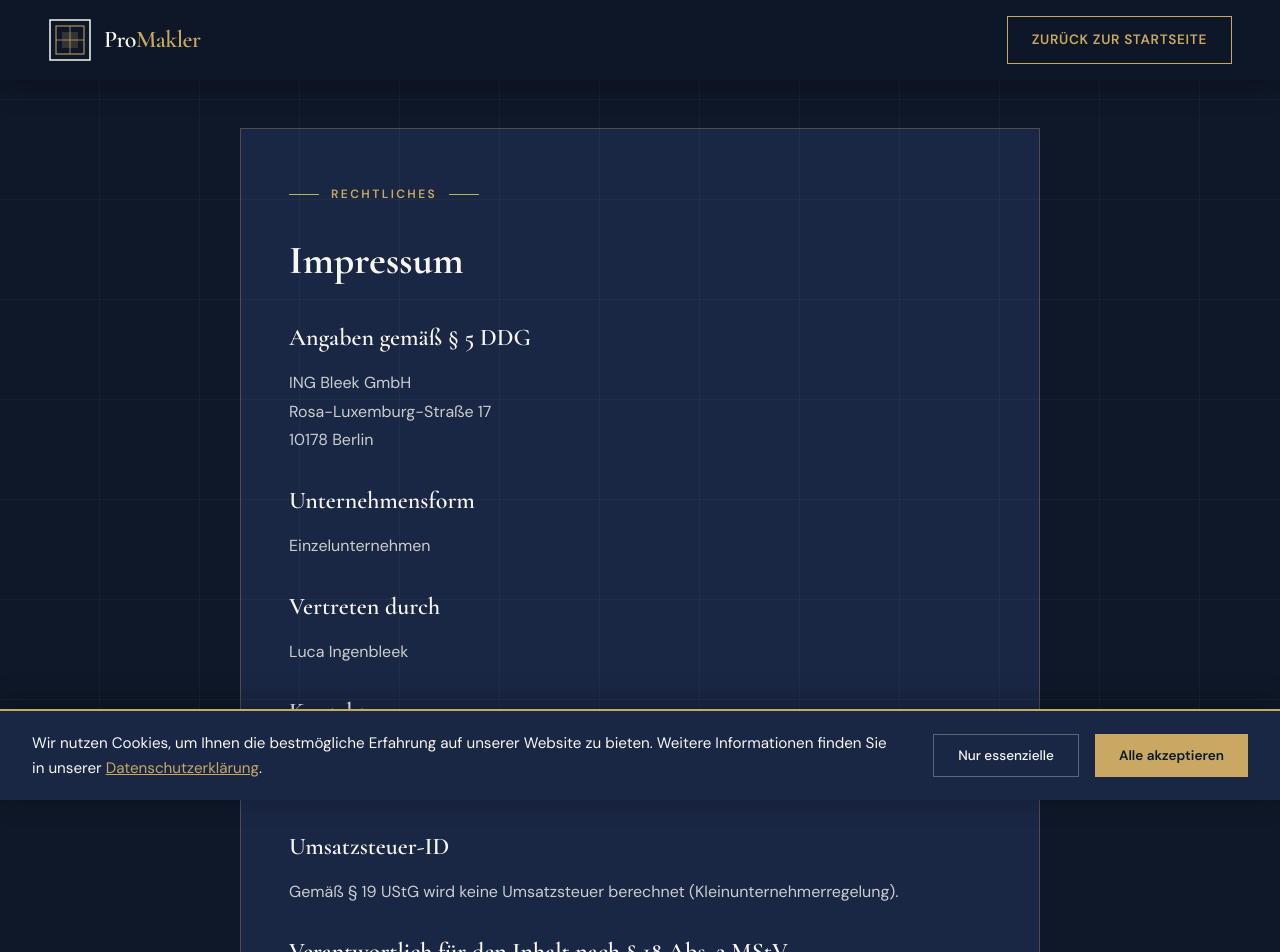
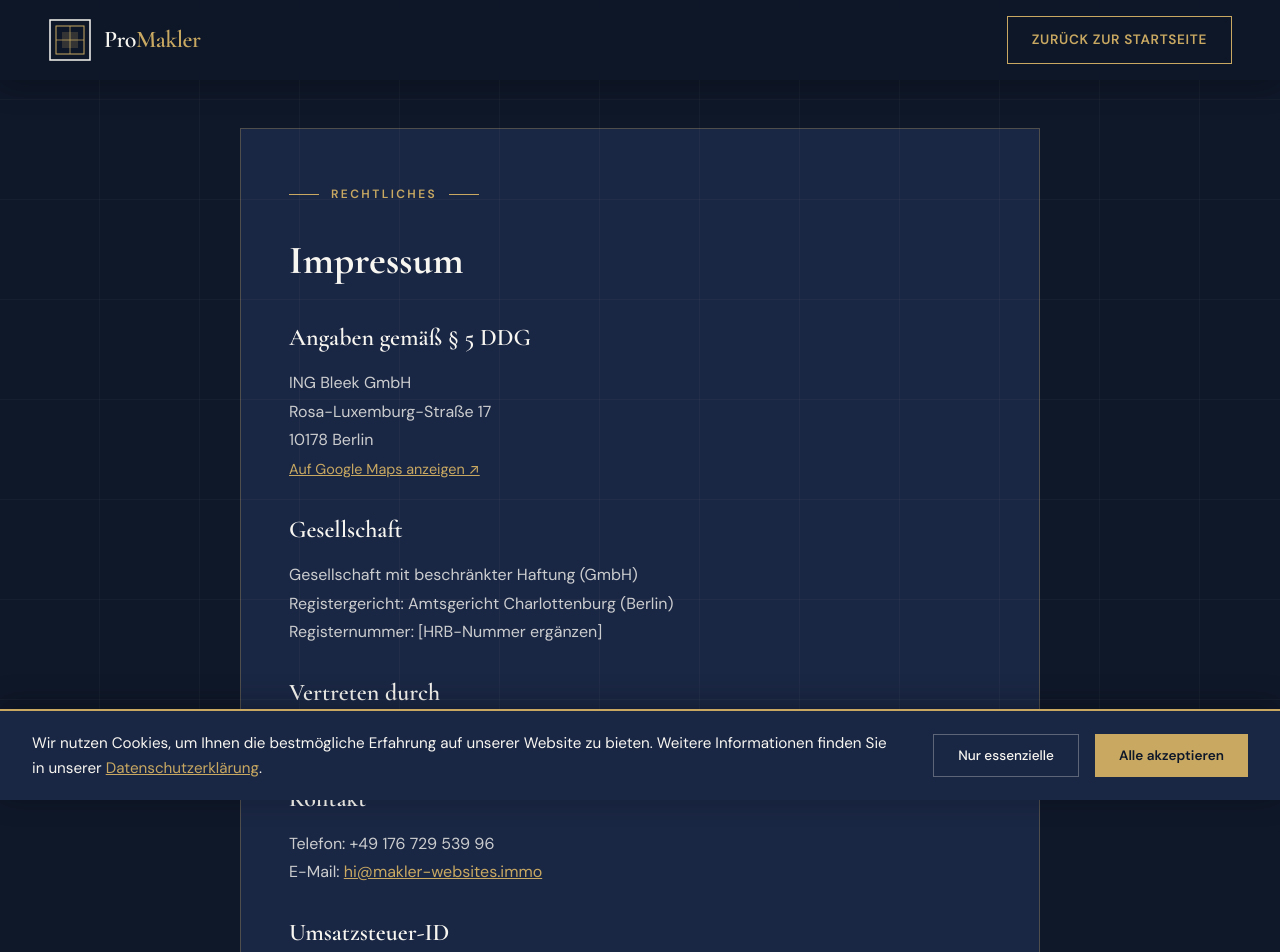
Before and after one commit to KIrun3000/ProMaklerWebsite, a Next.js app in the folder nextjs-app/: page /impressum in a window 1280 px wide. Shown: the top 952 px of the page. Built offline with nearby package versions, Linux system fonts and the light colour scheme.

Commit message:
fix: Impressum GmbH-Angaben korrekt, Google Maps Link, Datenschutz E-Mail verlinkt

```diff
--- a/nextjs-app/app/impressum/page.tsx
+++ b/nextjs-app/app/impressum/page.tsx
@@ -93,26 +93,44 @@ export default function Impressum() {
                 Rosa-Luxemburg-Straße 17
                 <br />
                 10178 Berlin
+                <br />
+                <a
+                  href="https://maps.google.com/?q=Rosa-Luxemburg-Straße+17,+10178+Berlin"
+                  target="_blank"
+                  rel="noopener noreferrer"
+                  style={{ color: "var(--gold)", fontSize: "0.9em" }}
+                >
+                  Auf Google Maps anzeigen ↗
+                </a>
               </p>
 
-              <h2 style={h2Style}>Unternehmensform</h2>
+              <h2 style={h2Style}>Gesellschaft</h2>
               <p>
-                Einzelunternehmen
+                Gesellschaft mit beschränkter Haftung (GmbH)
+                <br />
+                Registergericht: Amtsgericht Charlottenburg (Berlin)
+                <br />
+                Registernummer: [HRB-Nummer ergänzen]
               </p>
 
               <h2 style={h2Style}>Vertreten durch</h2>
-              <p>Luca Ingenbleek</p>
+              <p>Luca Ingenbleek (Geschäftsführer)</p>
 
               <h2 style={h2Style}>Kontakt</h2>
               <p>
                 Telefon: +49 176 729 539 96
                 <br />
-                E-Mail: hi@makler-websites.immo
+                E-Mail:{" "}
+                <a href="mailto:hi@makler-websites.immo" style={{ color: "var(--gold)" }}>
+                  hi@makler-websites.immo
+                </a>
               </p>
 
               <h2 style={h2Style}>Umsatzsteuer-ID</h2>
               <p>
-                Gemäß § 19 UStG wird keine Umsatzsteuer berechnet (Kleinunternehmerregelung).
+                Umsatzsteuer-Identifikationsnummer gemäß § 27a UStG:
+                <br />
+                [USt-IdNr. nach Erhalt ergänzen]
               </p>
 
               <h2 style={h2Style}>
```
Also changed, not shown: nextjs-app/app/datenschutz/page.tsx (+5 -2 lines).
